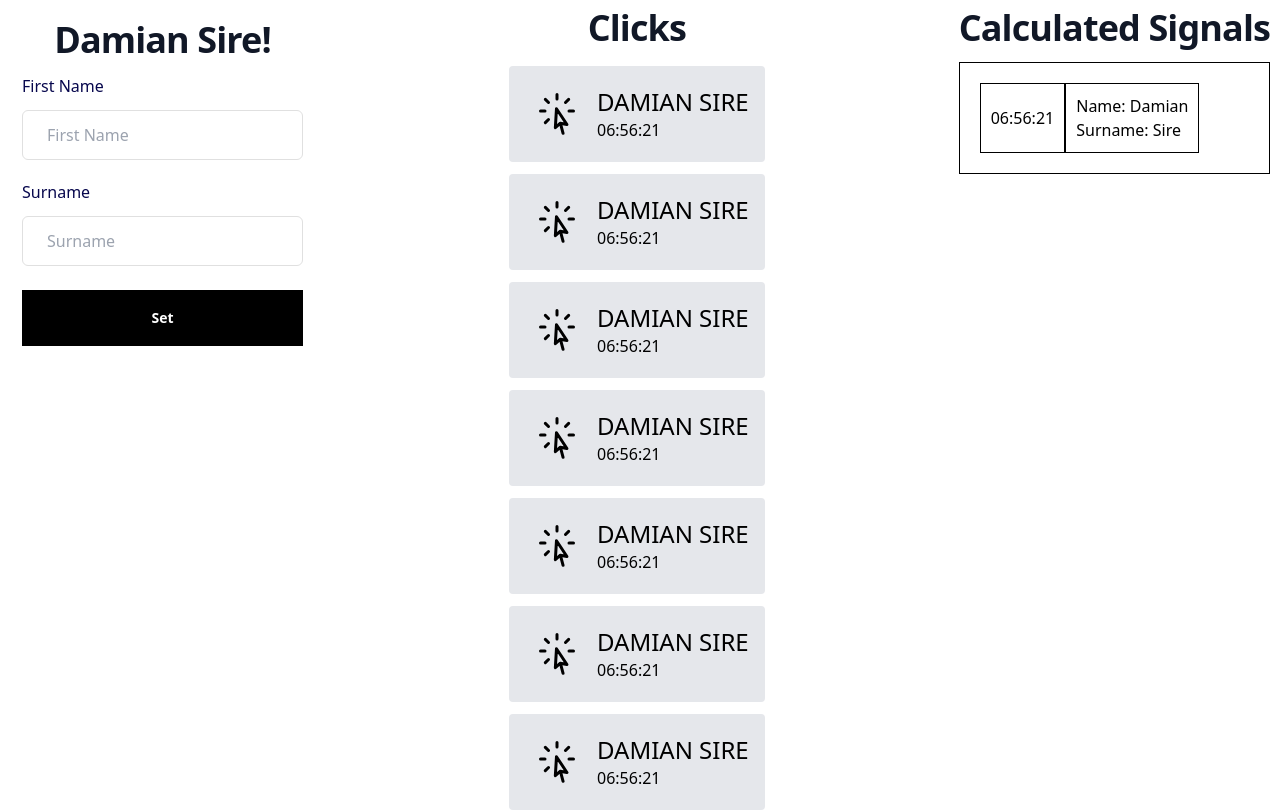
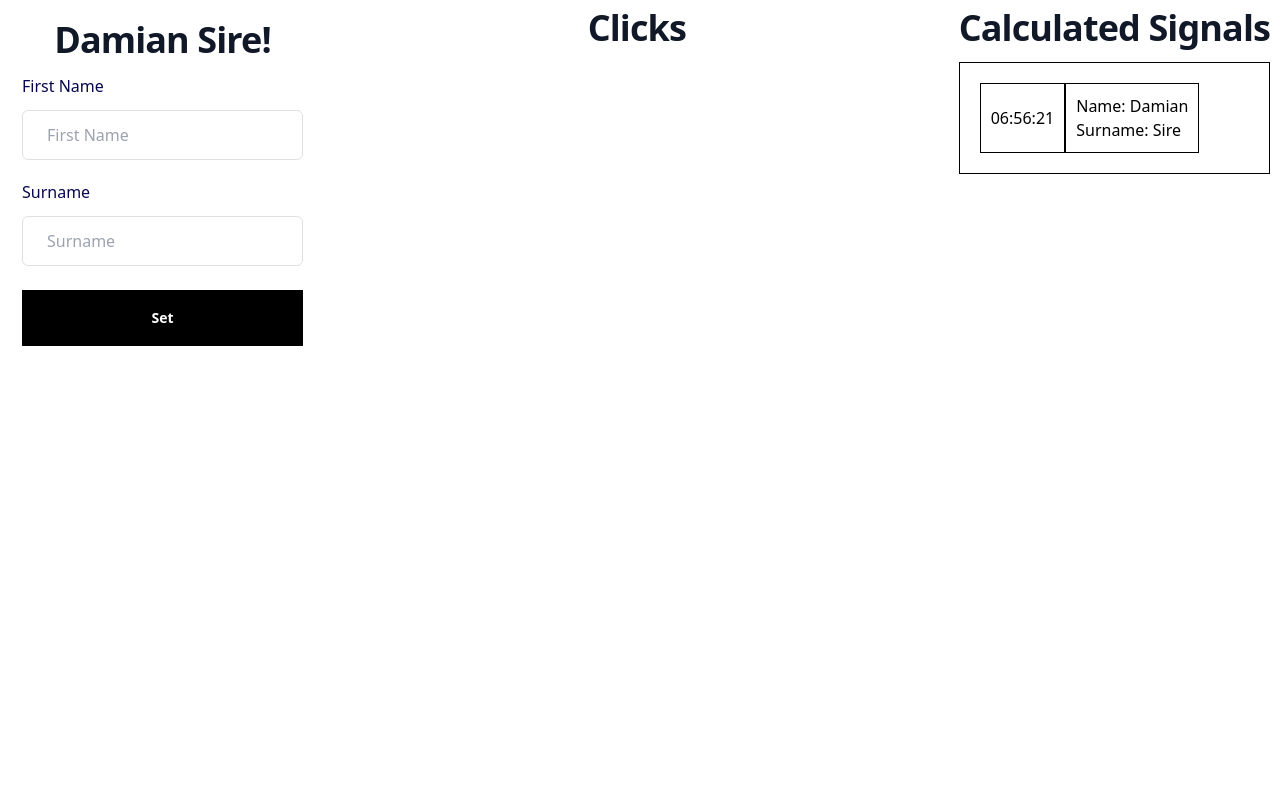
Before and after one commit to damiansire/angular-examples, an Angular app: page / in a window 1280 px wide. Built offline with nearby package versions, Linux system fonts and the light colour scheme.

Commit message:
refactor: remove mock data

```diff
--- a/src/app/signals/3-computed-signals-lazily-evaluated-memoized/computed-signals-lazily-evaluated-memoized.component.ts
+++ b/src/app/signals/3-computed-signals-lazily-evaluated-memoized/computed-signals-lazily-evaluated-memoized.component.ts
@@ -17,43 +17,7 @@ import { ClickHistoryComponent } from '../../components/click-history/click-hist
 })
 export class ComputedSignalsLazilyEvaluatedMemoizedComponent {
   computedTracker: ClickInButton[] = [];
-  clickHistory: ClickInButton[] = [
-    {
-      date: new Date(),
-      firstName: 'damian',
-      surname: 'sire',
-    },
-    {
-      date: new Date(),
-      firstName: 'damian',
-      surname: 'sire',
-    },
-    {
-      date: new Date(),
-      firstName: 'damian',
-      surname: 'sire',
-    },
-    {
-      date: new Date(),
-      firstName: 'damian',
-      surname: 'sire',
-    },
-    {
-      date: new Date(),
-      firstName: 'damian',
-      surname: 'sire',
-    },
-    {
-      date: new Date(),
-      firstName: 'damian',
-      surname: 'sire',
-    },
-    {
-      date: new Date(),
-      firstName: 'damian',
-      surname: 'sire',
-    },
-  ];
+  clickHistory: ClickInButton[] = [];
 
   addComputedSignal(data: ClickInButton) {
     this.computedTracker.push(data);
```
